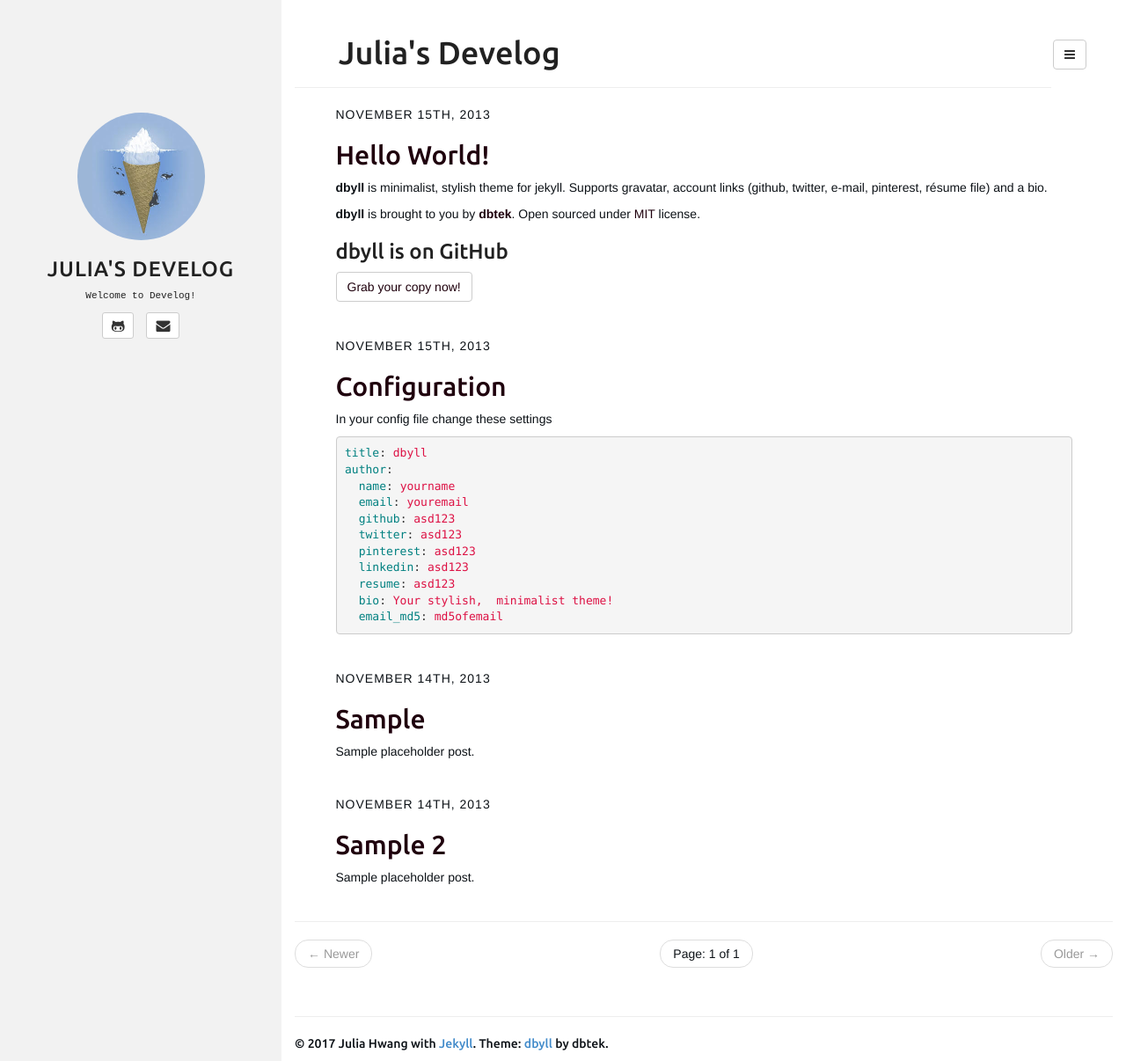
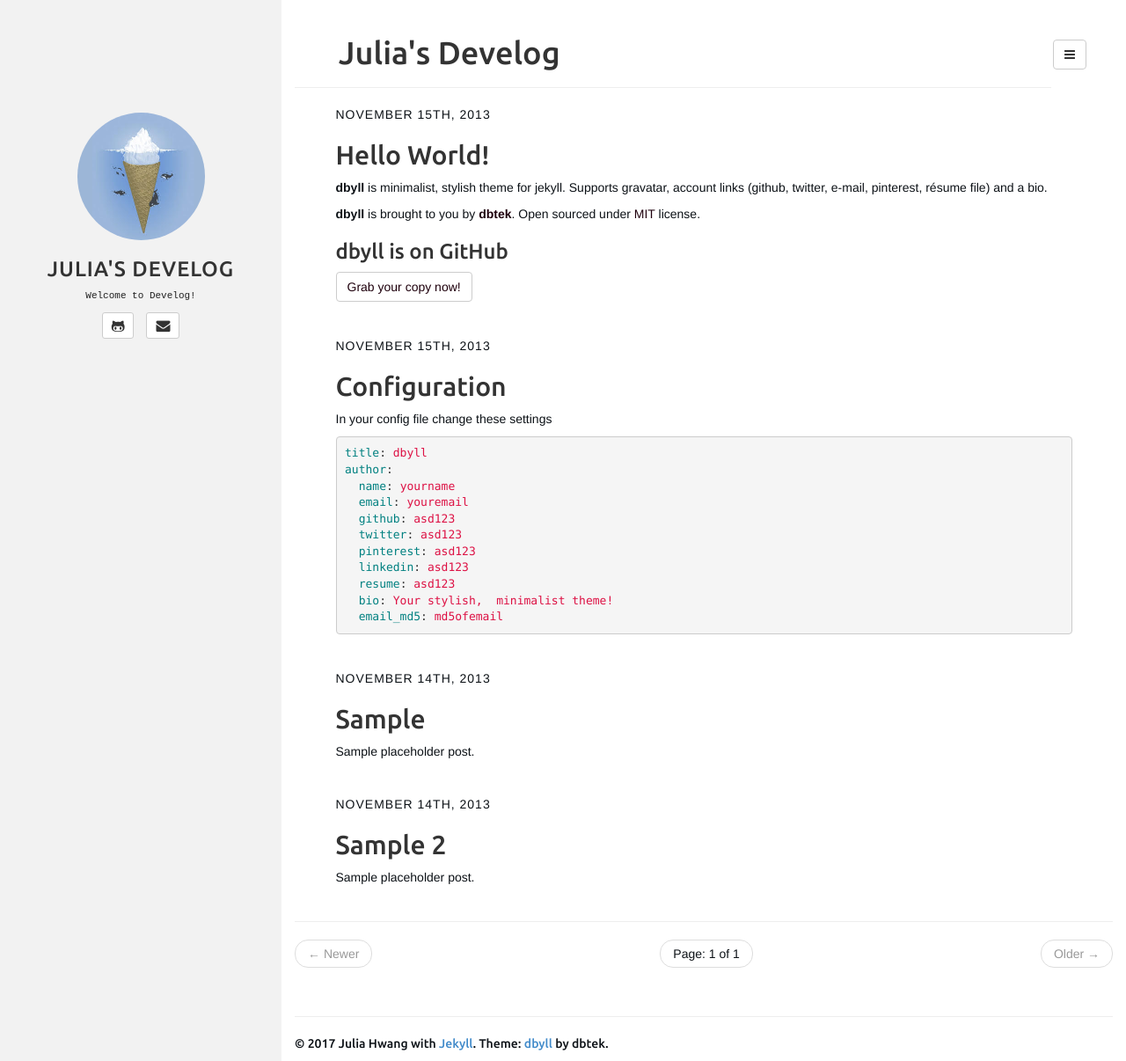
Before and after one commit to juliahwang/juliahwang.github.io, a Jekyll site: the page built from index.html, in a window 1280 px wide and 1206 px high. Shown: the whole window at 88% size. Built offline with Jekyll 4.4.1, drawn with Linux system fonts in a browser that asks for light colours; the list of posts is cut into pages by our own code.

Commit message:
Update style.css

```diff
--- a/assets/css/style.css
+++ b/assets/css/style.css
@@ -23,13 +23,13 @@ body{
 
 .sidebar-header .title a{
 	text-decoration: none;
-	color: #212121;
+	color: #333;
 }
 
 a.nav-link {
 	padding-bottom: 5px;
 	padding-top: 7px;
-	color: #212121;
+	color: #333;
 }
 a.nav-link i{
 	font-size: 16px;
@@ -82,7 +82,7 @@ article .share .gplus:hover {
 }
 
 .page-header {
-	color: #212121;
+	color: #333;
 	padding-left: 50px;
 	/*text-shadow: 1px 1px 1px rgba(150, 150, 150, 1);*/
 }
@@ -124,14 +124,14 @@ article.home h4,
 article.home h5,
 article.home h6 {
 	font-family: 'Ubuntu', sans-serif;
-	color: #212121;
+	color: #333;
 }
 
 article.home h1 a,
 article.home h2 a,
 article.home h3 a,
 article.home h4 a {
-	color: #1F000D;
+	color: #333;
 }
 article.home h1 a:hover,
 article.home h2 a:hover,
```
